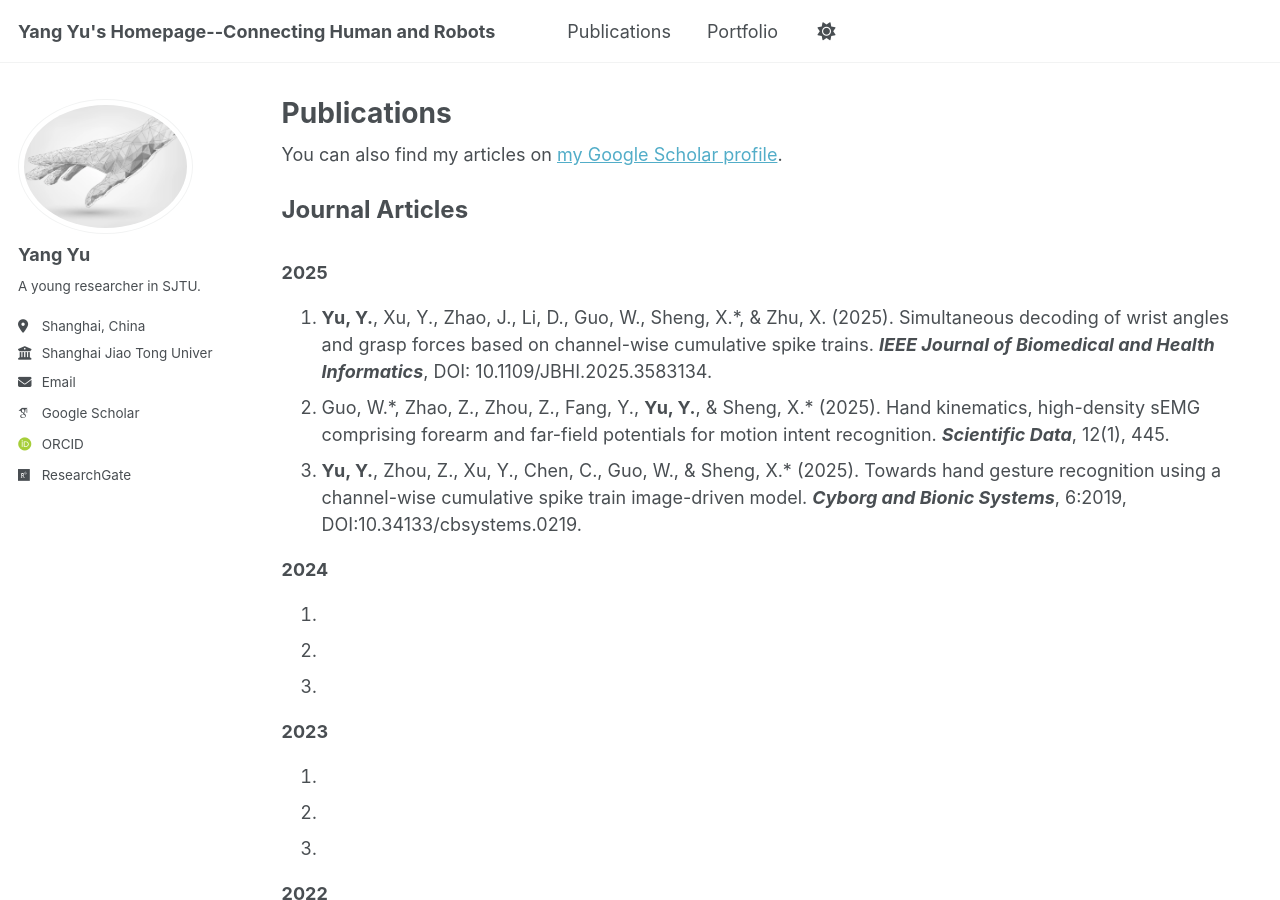
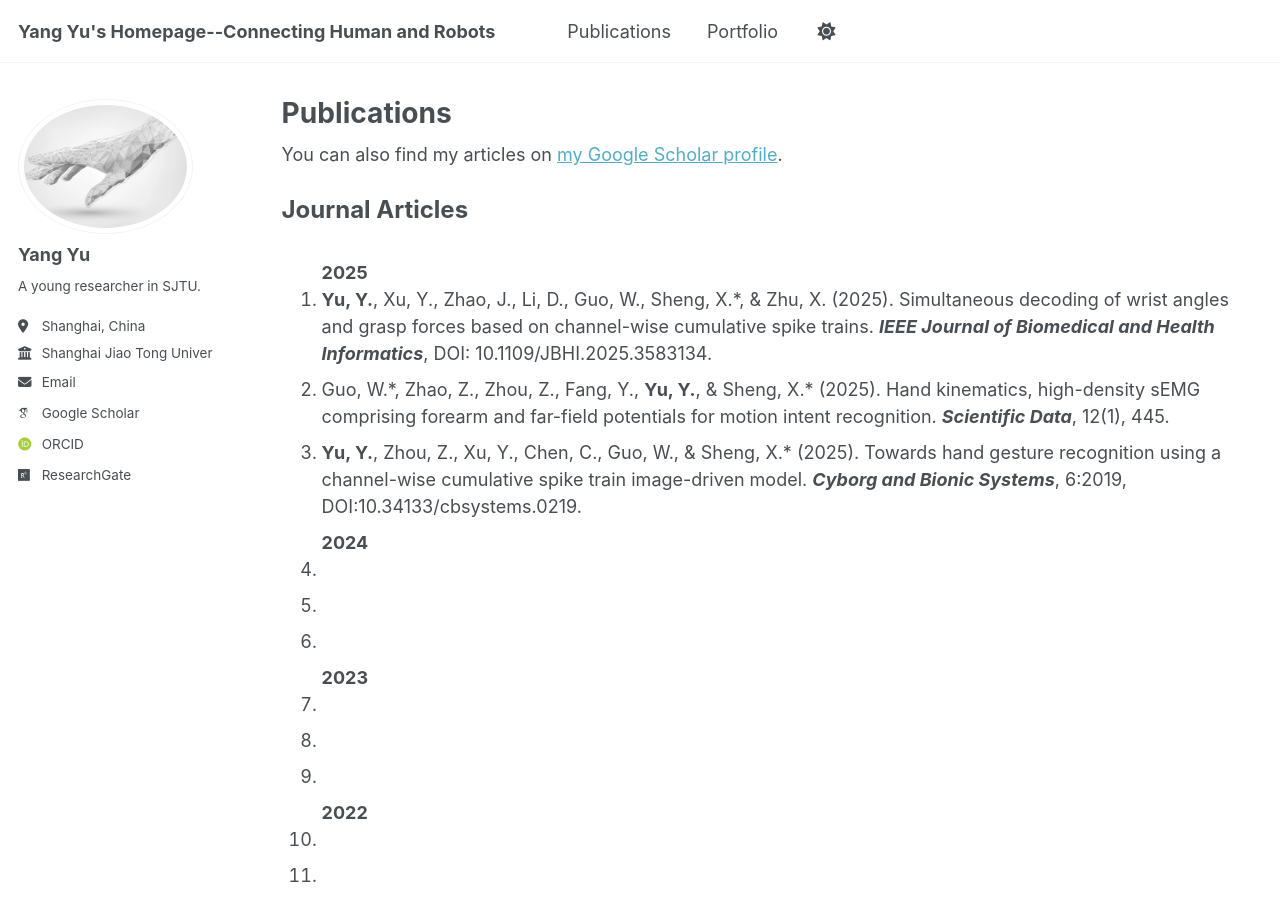
Before and after one commit to Yu-SJTUMRI/Yu-SJTUMRI.github.io, a Jekyll site: the page built from _pages/publications.html, in a window 1280 px wide and 900 px high. Built offline with Jekyll 4.4.1, drawn with Linux system fonts in a browser that asks for light colours; some web fonts are replaced; a script that is not in the unit is left out.

Commit message:
Update publications.html

```diff
--- a/_pages/publications.html
+++ b/_pages/publications.html
@@ -35,48 +35,38 @@ author_profile: true
 
 <p style="font-size: 24px;"><b>Journal Articles</b></p>
 
+<ol>
 <b>2025</b>
-<ol>
   <li><b>Yu, Y.</b>, Xu, Y., Zhao, J., Li, D., Guo, W., Sheng, X.*, & Zhu, X. (2025). Simultaneous decoding of wrist angles and grasp forces based on channel-wise cumulative spike trains. <i><b>IEEE Journal of Biomedical and Health Informatics</b></i>, DOI: 10.1109/JBHI.2025.3583134.</li>
   <li>Guo, W.*, Zhao, Z., Zhou, Z., Fang, Y., <b>Yu, Y.</b>, & Sheng, X.* (2025). Hand kinematics, high-density sEMG comprising forearm and far-field potentials for motion intent recognition. <i><b>Scientific Data</b></i>, 12(1), 445.</li>
   <li><b>Yu, Y.</b>, Zhou, Z., Xu, Y., Chen, C., Guo, W., & Sheng, X.* (2025). Towards hand gesture recognition using a channel-wise cumulative spike train image-driven model. <i><b>Cyborg and Bionic Systems</b></i>, 6:2019, DOI:10.34133/cbsystems.0219.</li>
-</ol>
 
 
 <b>2024</b>
-<ol>
   <li></li>
   <li></li>
   <li></li>
-</ol>
 
 
 <b>2023</b>
-<ol>
   <li></li>
   <li></li>
   <li></li>
-</ol>
 
 
 <b>2022</b>
-<ol>
   <li></li>
   <li></li>
   <li></li>
-</ol>
 
 
 <b>2021</b>
-<ol>
   <li></li>
   <li></li>
   <li></li>
-</ol>
 
 
 <b>2020</b>
-<ol>
   <li></li>
   <li></li>
   <li></li>
@@ -84,25 +74,21 @@ author_profile: true
 
 <p style="font-size: 24px;"><b>Conference Papers</b></p>
 
+<ol>
 <b>2024</b>
-<ol>
+  <li></li>
+  <li></li>
+  <li></li>
+
+
+<b>2022</b>
+  <li></li>
+  <li></li>
+  <li></li>
+
+
+<b>Before 2021</b>
   <li></li>
   <li></li>
   <li></li>
 </ol>
-
-
-<b>2022</b>
-<ol>
-  <li></li>
-  <li></li>
-  <li></li>
-</ol>
-
-
-<b>Before 2021</b>
-<ol>
-  <li></li>
-  <li></li>
-  <li></li>
-</ol>
```
